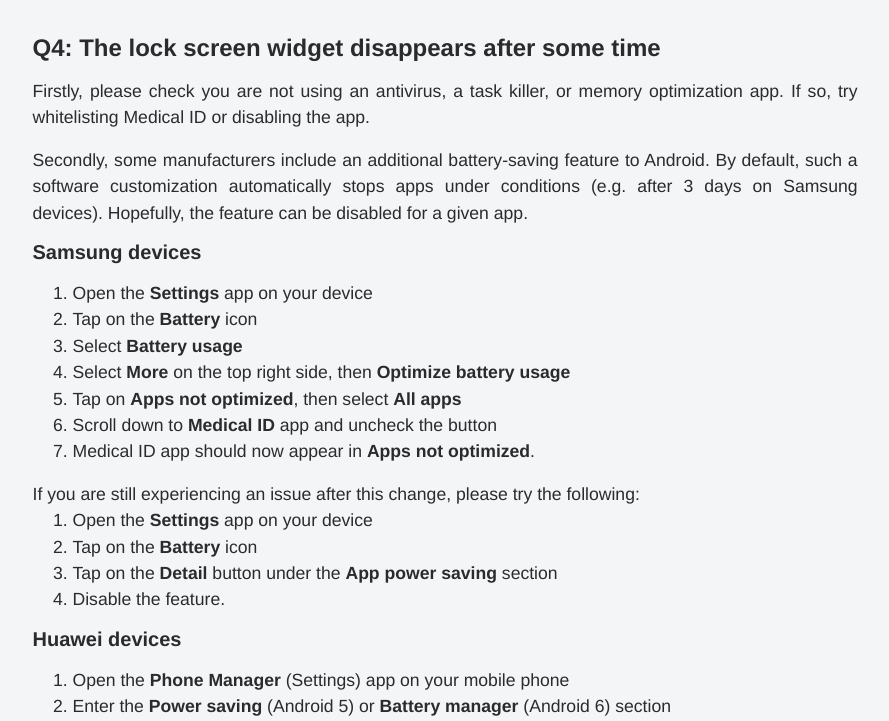
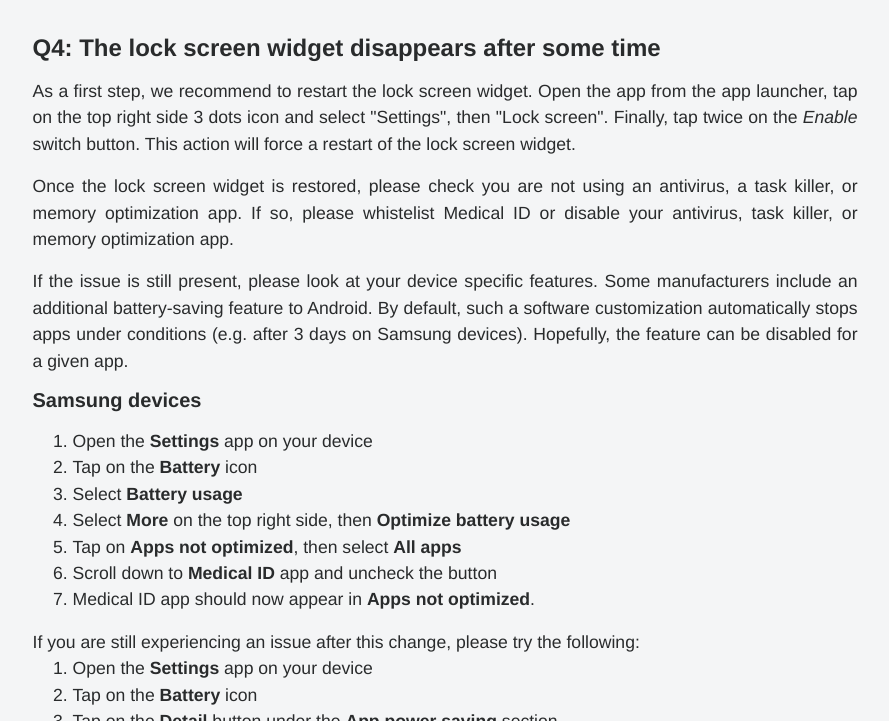
Before and after one commit to medicalid/medicalid.github.io, a Jekyll site: the page built from faq.md, in a window 1280 px wide and 900 px high, scrolled down 2059 px, cut to the strip 179-900 px from the top of the window. Shown: the whole strip, without its empty margins (195-1084 px from the left). Built offline with Jekyll 4.4.1, drawn with Linux system fonts in a browser that asks for light colours; nearby versions of some CDN libraries; some web fonts are replaced.

Commit message:
Update FAQ: preventing_lockscreen_widget_disappearing

```diff
--- a/faq.md
+++ b/faq.md
@@ -76,8 +76,12 @@
 
     <div class="faq-entry">
       <h4 id="preventing_lockscreen_widget_disappearing">Q4: The lock screen widget disappears after some time</h4>
-      <p>Firstly, please check you are not using an antivirus, a task killer, or memory optimization app. If so, try whitelisting Medical ID or disabling the app.</p>
-      <p>Secondly, some manufacturers include an additional battery-saving feature to Android. By default, such a software customization automatically stops apps under conditions (e.g. after 3 days on Samsung devices). Hopefully, the feature can be disabled for a given app.</p>
+      <p>As a first step, we recommend to restart the lock screen widget. Open the app from the app launcher, tap on the top right side 3 dots icon and select "Settings", then "Lock screen". Finally, tap twice on the <em>Enable</em> switch button. This action will force a restart of the lock screen widget.</p>
+
+      <p>Once the lock screen widget is restored, please check you are not using an antivirus, a task killer, or memory optimization app. If so, please whistelist Medical ID or disable your antivirus, task killer, or memory optimization app.</p>
+
+      <p>If the issue is still present, please look at your device specific features. Some manufacturers include an additional battery-saving feature to Android. By default, such a software customization automatically stops apps under conditions (e.g. after 3 days on Samsung devices). Hopefully, the feature can be disabled for a given app.</p>
+
       <h5>Samsung devices</h5>
       <ol>
         <li>Open the <strong>Settings</strong> app on your device</li>
```
